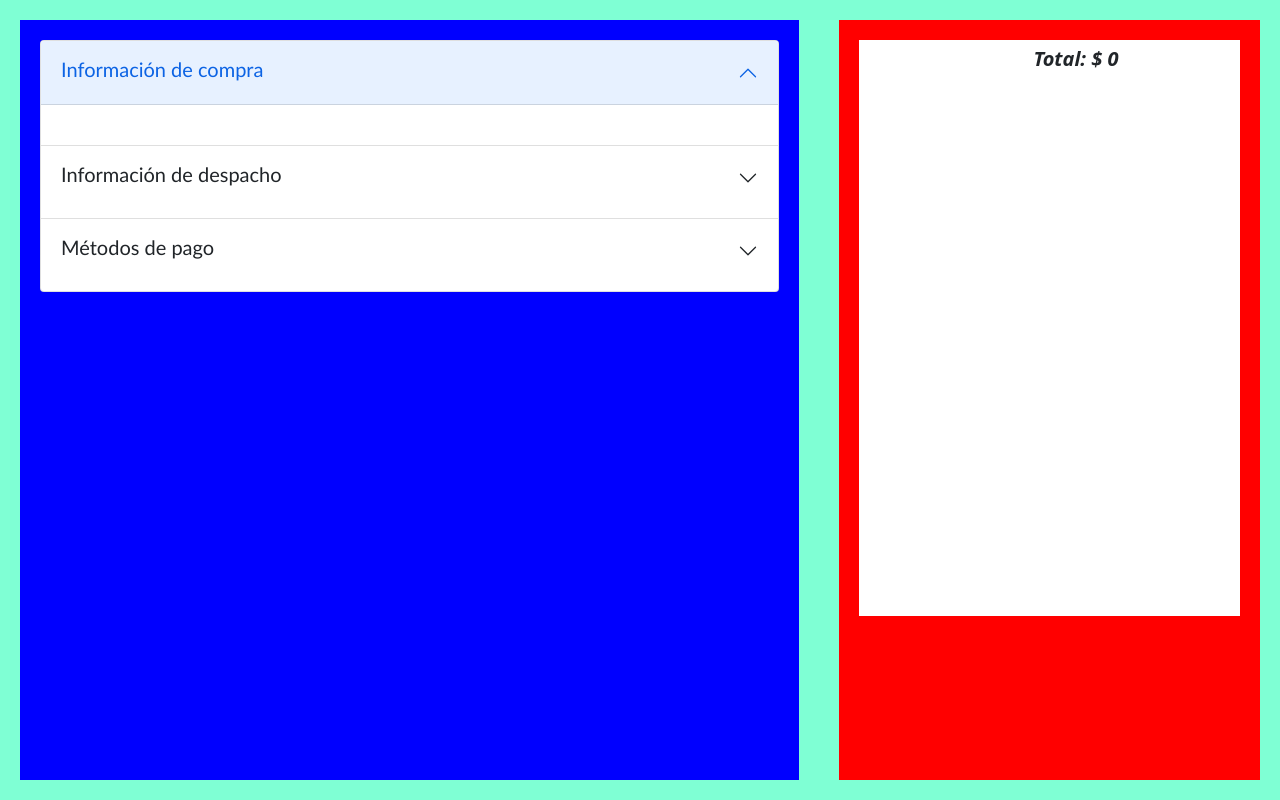
After one commit to BrunoAraus/MusicPro, a Django app: page /compra in a window 1280 px wide. The commit adds this page. Run offline with Django 4.2, Linux system fonts and the light colour scheme; lists and menus that the app fills with data are empty.

Commit message:
APARTADO DE COMPRA
...

```diff
--- /dev/null
+++ b/core/static/core/css/datosCompra.css
@@ -0,0 +1,125 @@
+*{
+    margin: 0;
+    padding: 0;
+}
+
+.contenedor{
+    width: 100%;
+    height: 100%;
+}
+
+.contenido{
+    display: flex;
+    justify-content: space-around;
+    background-color: aquamarine;
+    width: 100%;
+    height: 100%;
+}
+
+
+.datosPago{
+    width: 65%;
+    height: 95%;
+    margin: 20px 20px 20px 20px;
+    padding: 20px 20px 20px 20px;
+    background-color: blue;
+}
+
+.carritoCompra{
+    width: 35%;
+    height: 95%;
+    margin: 20px 20px 20px 20px;
+    padding: 20px 20px 20px 20px;
+    background-color: red;
+}
+
+.titulosAcordion{
+    font-size: 20px;
+    font-family: 'Gill Sans', 'Gill Sans MT', Calibri, 'Trebuchet MS', sans-serif;
+}
+
+
+/* DESDE ACÁ ES SÓLO EL CARRO */
+
+.contenidoCarrito{
+    display: flex;
+    flex-direction: column;
+    align-items: center;
+    height: auto;
+    width: 100%;
+    height: 80%;
+    background-color: #fff;
+    position: relative;
+    z-index: 9999;
+    overflow-y: scroll;
+    overflow-x: hidden;
+}
+
+.listaCarrito{
+    display: flex;
+    flex-direction: column;
+    align-items: center;
+}
+
+.imagenCarrito{
+    width: 170px;
+    height: 150px;
+    border-radius: 40px;
+    border: rgba(0, 0, 0, 0.041) 3px solid ;
+    margin: 15px 15px 20px 0px;
+}
+
+tr{
+    text-align: center;
+}
+
+th{
+    margin: 0px 20px 0px 0px;
+    padding: 15px 20px 0px 20px;
+}
+
+#espacioImagen{
+    padding: 15px 70px 0px 30px;
+}
+
+.datosTabla{
+    padding: 0px 40px 0px 0px;
+}
+
+.datosTabla2{
+    display: flex;
+    justify-content: space-between;
+    flex-direction: column;
+    position: relative;
+    width: 15%;
+    left: 15%;
+    bottom: 85px;
+    margin: 0px 0px 0px 10px;
+    padding: 12px 0px 0px 40px;;
+}
+
+.datosTabla3{
+    display: flex;
+    flex-direction: column;
+    align-items: center;
+    justify-content: center;
+    padding: 70px 60px 0px 25px;
+    width: 10%;
+}
+
+.precioTotal{
+    position: relative;
+    left: 31%;
+    padding: 5px 0px 15px 0px;
+    font-style: italic;
+    width: 80%;
+    font-size: 20px;
+}
+
+.alertaStock{
+    width: 60px;
+    margin-top: 15px;
+    font-size: 12px;
+    color: red;
+    font-weight: bold;
+}
--- /dev/null
+++ b/core/templates/core/Cliente/datosCompra.html
@@ -0,0 +1,111 @@
+{% load static %}
+
+<head>
+    <link rel="stylesheet" href="{% static 'core/css/datosCompra.css' %}">
+    <link href="https://cdn.jsdelivr.net/npm/bootstrap@5.1.3/dist/css/bootstrap.min.css" rel="stylesheet"
+    integrity="sha384-1BmE4kWBq78iYhFldvKuhfTAU6auU8tT94WrHftjDbrCEXSU1oBoqyl2QvZ6jIW3" crossorigin="anonymous">
+</head>
+
+<body>
+    <script src="https://cdn.jsdelivr.net/npm/bootstrap@5.1.3/dist/js/bootstrap.bundle.min.js"
+            integrity="sha384-ka7Sk0Gln4gmtz2MlQnikT1wXgYsOg+OMhuP+IlRH9sENBO0LRn5q+8nbTov4+1p"
+            crossorigin="anonymous">
+    </script>
+    <div class="contenedor">
+        <div class="contenido">
+            <div class="datosPago">
+                <div class="accordion" id="accordionPanelsStayOpenExample">
+                    <div class="accordion-item">
+                      <h2>
+                        <button class="accordion-button" type="button" data-bs-toggle="collapse" data-bs-target="#panelsStayOpen-collapseOne" aria-expanded="true" aria-controls="panelsStayOpen-collapseOne">
+                          <h1 class="titulosAcordion">Información de compra</h1>
+                        </button>
+                      </h2>
+                      <div id="panelsStayOpen-collapseOne" class="accordion-collapse collapse show">
+                        <div class="accordion-body">
+                            <!-- ACA HABRÁ UN APARTADO PARA PONER EL CORREO Y OTROS DATOS COMPLEMENTARIOS -->
+                        </div>
+                      </div>
+                    </div>
+                    <div class="accordion-item">
+                      <h2>
+                        <button class="accordion-button collapsed" type="button" data-bs-toggle="collapse" data-bs-target="#panelsStayOpen-collapseTwo" aria-expanded="false" aria-controls="panelsStayOpen-collapseTwo">
+                            <h1 class="titulosAcordion">Información de despacho</h1>
+                        </button>
+                      </h2>
+                      <div id="panelsStayOpen-collapseTwo" class="accordion-collapse collapse">
+                        <div class="accordion-body">
+                          <!-- ACA HABRÁ UN APARTADO PARA RELLENAR LA INFORMACIÓN DE ENVÍO -->
+                        </div>
+                      </div>
+                    </div>
+                    <div class="accordion-item">
+                      <h2>
+                        <button class="accordion-button collapsed" type="button" data-bs-toggle="collapse" data-bs-target="#panelsStayOpen-collapseThree" aria-expanded="false" aria-controls="panelsStayOpen-collapseThree">
+                            <h1 class="titulosAcordion">Métodos de pago</h1>
+                        </button>
+                      </h2>
+                      <div id="panelsStayOpen-collapseThree" class="accordion-collapse collapse">
+                        <div class="accordion-body">
+                            <!-- ACA SE DESPLIEGAN LOS CHECK PARA ESCOGER LA FORMA DE PAGO -->
+                        </div>
+                      </div>
+                    </div>
+                </div>
+            </div>
+            <div class="carritoCompra">
+              <div class="contenidoCarrito">
+                <table class="listaCarrito">
+                    <tbody>
+                        {% if request.session.carrito.items %}
+                          {% for key, value in request.session.carrito.items %}
+                            <tr>
+                                <thead>
+                                    <tr>
+                                        <th id="espacioImagen">Imagen</th>
+                                        <th class="espacioTitulos">Nombre</th>
+                                        <th class="espacioTitulos">Precio</th>
+                                        <th class="espacioTitulos">Cantidad</th>
+                                    </tr>
+                                </thead>
+                                <thead>
+                                    <tr>
+                                        <th><img class="imagenCarrito" src="{{ value.imagen }}"></th>
+                                        <th class="datosTabla">{{ value.nombre }}</th>
+                                        <th class="datosTabla">${{ value.acumulado }}</th>
+                                        <th class="datosTabla3">
+                                            <a href="{% url 'Add' value.producto_id %}"
+                                                class="badge btn btn-dark badge-dark">+</a>
+                                            <span>{{value.cantidad}}</span>
+                                            <a href="{% url 'Sub' value.producto_id %}"
+                                                class="badge btn btn-dark badge-dark">-</a>
+                                                <h1 class="alertaStock">{{value.mensaje}}</h1>
+                                        </th>
+                                        <th class="datosTabla2">
+                                            <a href="{% url 'Del' value.producto_id %}">
+                                                <img src="{% static 'core/imagenes/icons8-basura.gif' %}"
+                                                    alt="">
+                                            </a>
+                                        </th>
+                                        <th class="datosTabla2">
+                                            <a href="{% url 'detalle_producto' value.producto_id %}">
+                                                <img src="{% static 'core/imagenes/icons8-información (1).gif' %}"
+                                                    alt="">
+                                            </a>
+                                        </th>
+                                    </tr>
+                                </thead>
+                            </tr>
+                          {% endfor %}
+                        {% endif %}
+                        <tr>
+                            <th class="precioTotal">Total: $ {{total_carrito}}</th>
+                        </tr>
+                    </tbody>
+                </table>
+              </div>
+            </div>
+        </div>
+    </div>
+</body>
+</html>
--- a/core/templates/core/Template.html
+++ b/core/templates/core/Template.html
@@ -134,7 +134,7 @@
                                     </svg>
                                 </div>
 
-                                <span id="texto3">Pagar</span>
+                                <span id="texto3">Comprar</span>
                                 <!-- <a href="{% url 'limpiar' %}" class="btn btn-danger">Limpiar</a> -->
                                 <!-- <a href="{% url 'principal' %}" class="btn btn-success">Guardar</a> -->
                             </a>
--- a/core/urls.py
+++ b/core/urls.py
@@ -6,6 +6,7 @@ from django.contrib.auth.views import logout_then_login
 
 urlpatterns = [
     path('', principal,name="principal"),
+    path('compra', compra, name="principal"),
     path('detalle_producto/<int:producto_id>', detalle_producto, name="detalle_producto"),
     path('agregar/<int:producto_id>/', agregar_producto, name="Add"),
     path('eliminar/<int:producto_id>/', eliminar_producto, name="Del"),
--- a/core/views.py
+++ b/core/views.py
@@ -32,21 +32,26 @@ def agregar_producto(request, producto_id):
     carrito = Carrito(request)
     producto = Producto.objects.get(id=producto_id)
     carrito.agregar(producto)
-    return redirect("principal")
+    return redirect(request.META.get('HTTP_REFERER'))
 
 def eliminar_producto(request, producto_id):
     carrito = Carrito(request)
     producto = Producto.objects.get(id=producto_id)
     carrito.eliminar(producto)
-    return redirect("principal")
+    return redirect(request.META.get('HTTP_REFERER'))
 
 def restar_producto(request, producto_id):
     carrito = Carrito(request)
     producto = Producto.objects.get(id=producto_id)
     carrito.restar(producto)
-    return redirect("principal")
+    return redirect(request.META.get('HTTP_REFERER'))
 
 def limpiar_carrito(request):
     carrito = Carrito(request)
     carrito.limpiar()
-    return redirect("principal")
+    return redirect(request.META.get('HTTP_REFERER'))
+
+
+
+def compra(request):
+    return render(request, 'core/cliente/datosCompra.html')
```
Also changed, not shown: db.sqlite3.
